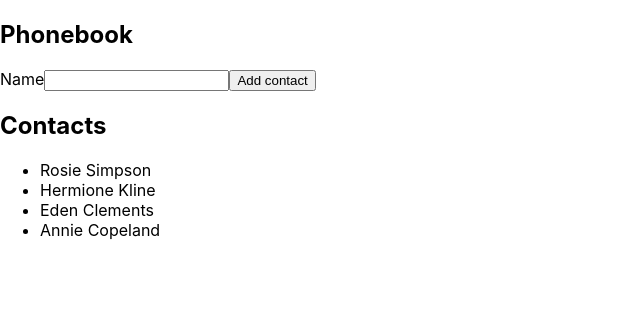
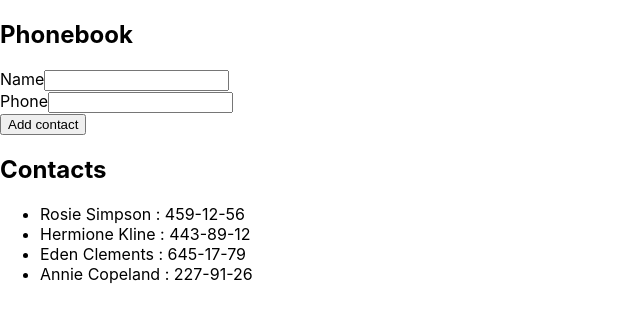
Before and after one commit to ruslan-moiseyenko/goit-react-hw-02-phonebook, a React (Create React App) app: page / in a window 1280 px wide. Shown: the top 322 px of the page, without its empty margins (0-640 px from the left). Built offline with nearby package versions, Linux system fonts and the light colour scheme.

Commit message:
some changes

```diff
--- a/src/components/App.js
+++ b/src/components/App.js
@@ -11,18 +11,13 @@
       { id: 'id-3', name: 'Eden Clements', number: '645-17-79' },
       { id: 'id-4', name: 'Annie Copeland', number: '227-91-26' },
     ],
-    name: '',
   };
-
-
   submitHandler = data => {
-    console.log(data);
     this.setState(prevState => (
       { contacts: [...prevState.contacts, data] }
     )
     );
   };
-
   render() {
     return (
       <>
--- /dev/null
+++ b/src/components/TestsTask.js
@@ -0,0 +1,5 @@
+for (var i = 0; i < 3; i++) {
+  setTimeout(() => {
+    (() => { console.log(i); })()
+  });
+}
--- a/src/components/contacts/contacts.js
+++ b/src/components/contacts/contacts.js
@@ -1,12 +1,11 @@
 import React from 'react';
-import { nanoid } from 'nanoid';
 import PropTypes from 'prop-types';
 
 const Contacts = ({ contacts }) => {
   return (
     <ul>
-      {contacts.map(({ name }) =>
-        <li key={nanoid()}>{name}</li>
+      {contacts.map(({ id, name, number }) =>
+        <li key={id}>{name} : {number}</li>
       )}
     </ul>
   );
--- a/src/components/phonebookAddingForm/phonebookAddingForm.js
+++ b/src/components/phonebookAddingForm/phonebookAddingForm.js
@@ -1,9 +1,13 @@
 import React, { Component } from 'react';
-// import { nanoid } from 'nanoid';
+import { nanoid } from 'nanoid';
 // import PropTypes from 'prop-types';
 
 class PhonebookAddingForm extends Component {
-  state = { name: '' };
+  state = {
+    id: '',
+    name: '',
+    number: ''
+  };
 
   handleChange = event => {
     const { name, value } = event.currentTarget;
@@ -14,12 +18,18 @@
 
   handleSubmit = event => {
     event.preventDefault();
-    this.props.onSubmit(this.state);
+    let currentState = this.state;
+    currentState.id = nanoid();
+    this.props.onSubmit(currentState);
     this.reset();
   };
 
   reset = () => {
-    this.setState({ name: '' });
+    this.setState({
+      id: '',
+      name: '',
+      number: '',
+    });
   };
 
   render() {
@@ -36,10 +46,24 @@
             required
             onChange={this.handleChange}
           />
+          <br />
+          <label>
+            Phone
+            <input
+              type="tel"
+              name="number"
+              value={this.state.number}
+              pattern="\+?\d{1,4}?[-.\s]?\(?\d{1,3}?\)?[-.\s]?\d{1,4}[-.\s]?\d{1,4}[-.\s]?\d{1,9}"
+              title="Phone number must be digits and can contain spaces, dashes, parentheses and can start with +"
+              required
+              onChange={this.handleChange}
+            />
+          </label>
+          <br />
           <button
             type="submit"
             name="button Add"
-            onClick={e => console.log(e.currentTarget.name)}
+          // onClick={e => console.log(nanoid())}
           >
             Add contact
           </button>
```
